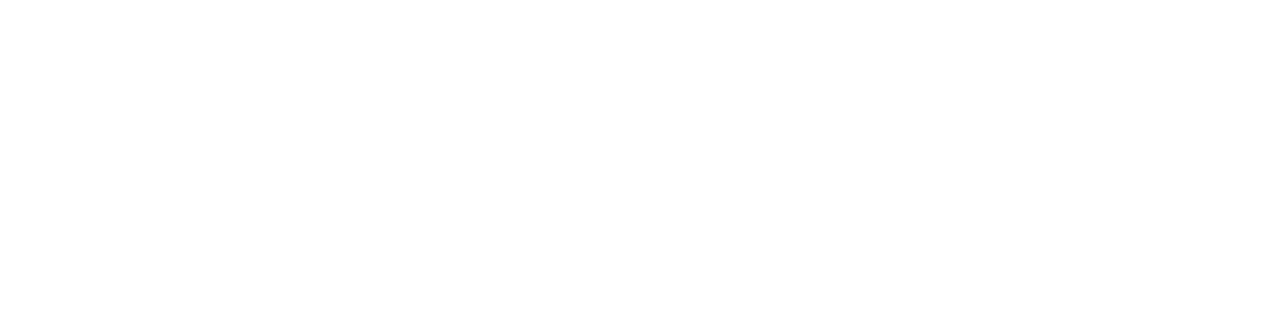
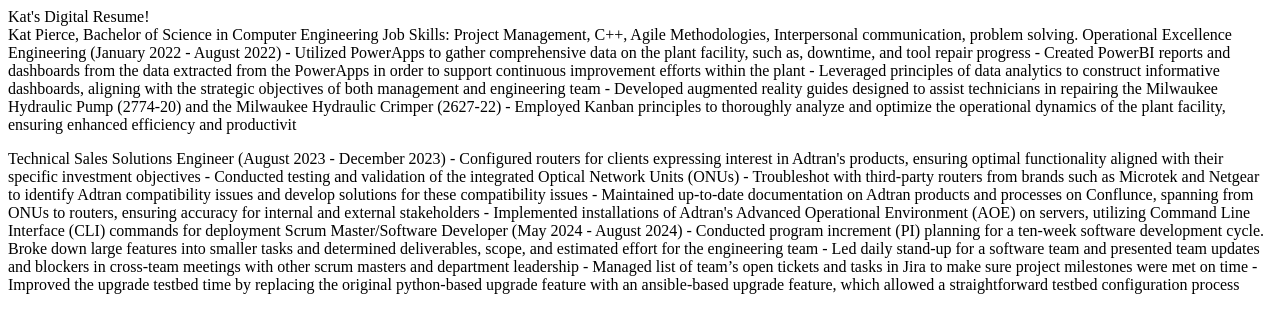
Before and after one commit to kpierce131/Digital-Resume, a plain HTML site: page index.html in a window 1280 px wide. Drawn offline with Linux system fonts and the light colour scheme.

Commit message:
added information

```diff
--- a/index.html
+++ b/index.html
@@ -1,11 +1,50 @@
 <!DOCTYPE html>
 <html lang="en">
+
+<title>Digital Resume</title>
+
 <head>
     <meta charset="UTF-8">
     <meta name="viewport" content="width=device-width, initial-scale=1.0">
     <title>Document</title>
 </head>
+
+<header>
+    Kat's Digital Resume!
+</header>
+
 <body>
+    Kat Pierce, Bachelor of Science in Computer Engineering
+</body>
 
+<body>
+    Job Skills: Project Management, C++, Agile Methodologies, Interpersonal communication, problem solving.
 </body>
+
+<p1>
+Operational Excellence Engineering (January 2022 - August 2022)
+- Utilized PowerApps to gather comprehensive data on the plant facility, such as, downtime, and tool repair progress
+- Created PowerBI reports and dashboards from the data extracted from the PowerApps in order to support continuous improvement efforts within the plant
+- Leveraged principles of data analytics to construct informative dashboards, aligning with the strategic objectives of both management and engineering team
+- Developed augmented reality guides designed to assist technicians in repairing the Milwaukee Hydraulic Pump (2774-20) and the Milwaukee Hydraulic Crimper (2627-22)
+- Employed Kanban principles to thoroughly analyze and optimize the operational dynamics of the plant facility, ensuring enhanced efficiency and productivit
+</p>
+
+<p2>
+Technical Sales Solutions Engineer (August 2023 - December 2023)
+- Configured routers for clients expressing interest in Adtran's products, ensuring optimal functionality aligned with their specific investment objectives
+- Conducted testing and validation of the integrated Optical Network Units (ONUs)
+- Troubleshot with third-party routers from brands such as Microtek and Netgear to identify Adtran compatibility issues and develop solutions for these compatibility issues
+- Maintained up-to-date documentation on Adtran products and processes on Conflunce, spanning from ONUs to routers, ensuring accuracy for internal and external stakeholders
+- Implemented installations of Adtran's Advanced Operational Environment (AOE) on servers, utilizing Command Line Interface (CLI) commands for deployment
+</p2>
+
+<p3>
+Scrum Master/Software Developer (May 2024 - August 2024)
+- Conducted program increment (PI) planning for a ten-week software development cycle. Broke down large features into smaller tasks and determined deliverables, scope, and estimated effort for the engineering team
+- Led daily stand-up for a software team and presented team updates and blockers in cross-team meetings with other scrum masters and department leadership
+- Managed list of team’s open tickets and tasks in Jira to make sure project milestones were met on time
+- Improved the upgrade testbed time by replacing the original python-based upgrade feature with an ansible-based upgrade feature, which allowed a straightforward testbed configuration process
+</p3>
+
 </html>
```
